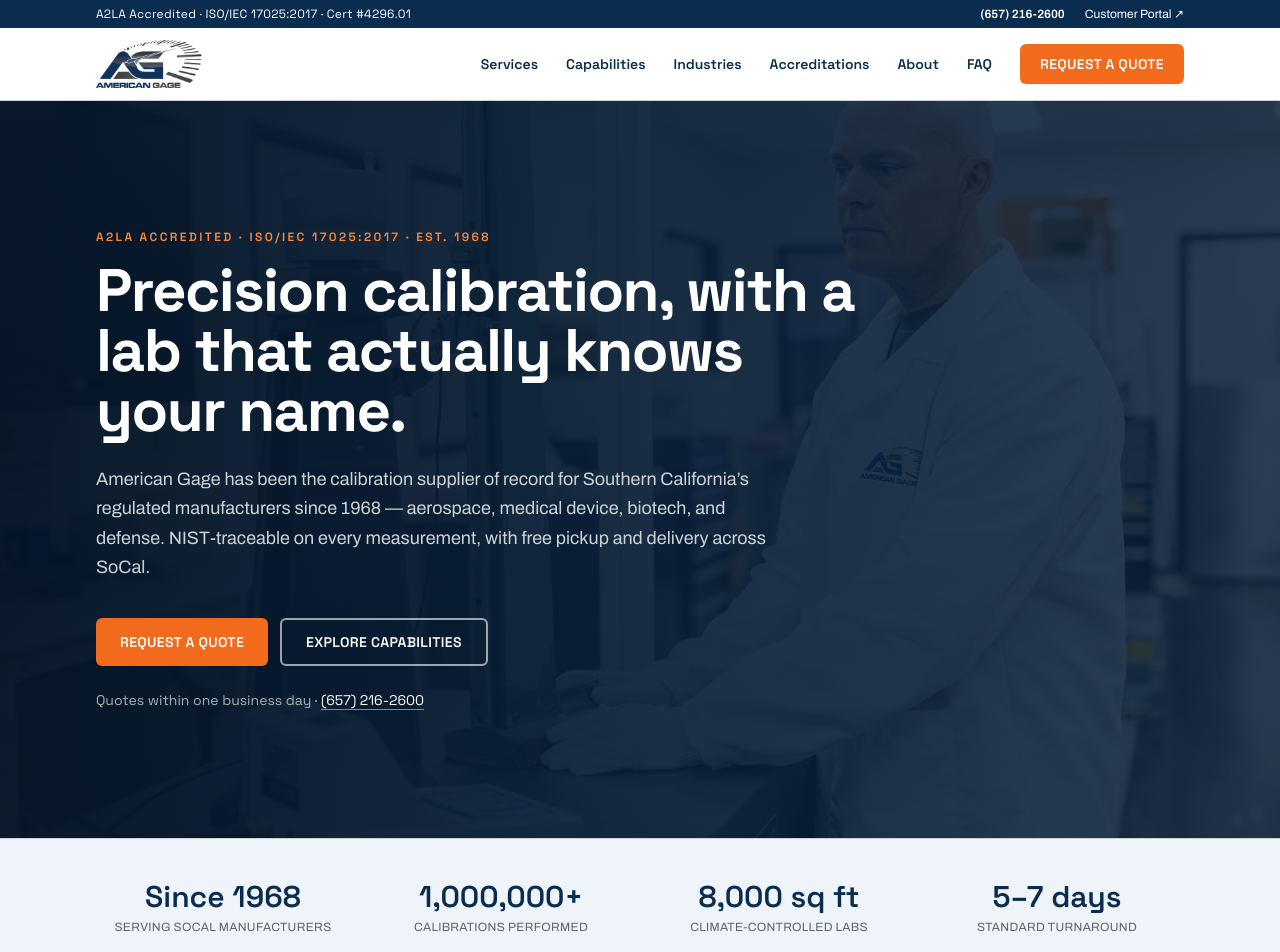
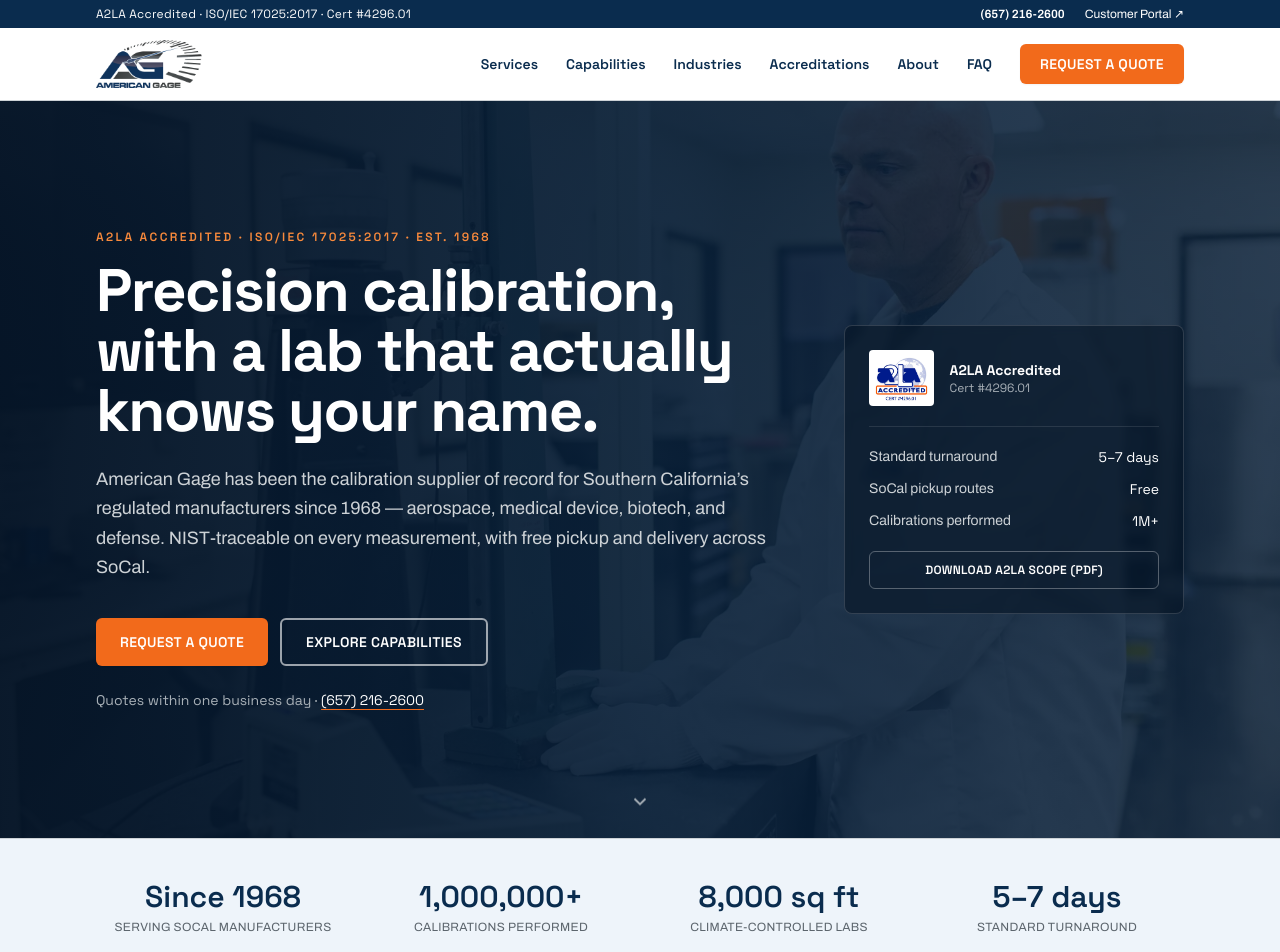
Before and after one commit to surgeadmin1/american-gage, a Next.js app: page / in a window 1280 px wide. Shown: the top 952 px of the page. Built offline with nearby package versions, Linux system fonts and the light colour scheme.

Commit message:
Design pass 2: hero trust panel, how-it-works strip, per-page CTA imagery, service icons, footer emphasis

```diff
--- a/app/capabilities/[slug]/page.tsx
+++ b/app/capabilities/[slug]/page.tsx
@@ -168,6 +168,7 @@
       <CTASection
         heading={`Need ${cap.shortName.toLowerCase()} calibration?`}
         body="Send your equipment list and we’ll confirm scope, pricing, and turnaround within one business day — with free pickup if you’re on a SoCal route."
+        image={cap.image.src}
       />
     </>
   );
--- a/app/page.tsx
+++ b/app/page.tsx
@@ -70,7 +70,8 @@
           className="object-cover opacity-25"
         />
         <div className="absolute inset-0 bg-gradient-to-r from-navy-950/90 via-navy-900/70 to-navy-900/40" aria-hidden="true" />
-        <div className="container-site relative py-24 sm:py-32">
+        <div className="container-site relative grid items-center gap-12 py-24 sm:py-28 lg:grid-cols-[1fr_340px] lg:py-32">
+          <div>
             <p className="eyebrow !text-accent-400">
               A2LA Accredited · ISO/IEC 17025:2017 · Est. {site.founded}
             </p>
@@ -98,12 +99,65 @@
               </a>
             </p>
           </div>
+
+          {/* Trust panel */}
+          <aside className="hidden lg:block" aria-label="Accreditation summary">
+            <div className="rounded-lg border border-white/15 bg-navy-950/60 p-6 backdrop-blur-sm">
+              <div className="flex items-center gap-4">
+                <Image
+                  src="/images/a2la-accredited-4296-01.jpg"
+                  alt="A2LA Accredited symbol, certificate 4296.01"
+                  width={72}
+                  height={61}
+                  className="h-14 w-auto rounded bg-white p-1"
+                />
+                <div>
+                  <p className="font-display text-sm font-bold text-white">A2LA Accredited</p>
+                  <p className="font-mono text-xs text-steel-300">Cert #{site.a2laCertNumber}</p>
+                </div>
+              </div>
+              <ul className="mt-5 space-y-3 border-t border-white/10 pt-5 text-sm text-steel-200">
+                <li className="flex justify-between gap-3">
+                  <span>Standard turnaround</span>
+                  <span className="font-mono text-white">5–7 days</span>
+                </li>
+                <li className="flex justify-between gap-3">
+                  <span>SoCal pickup routes</span>
+                  <span className="font-mono text-white">Free</span>
+                </li>
+                <li className="flex justify-between gap-3">
+                  <span>Calibrations performed</span>
+                  <span className="font-mono text-white">1M+</span>
+                </li>
+              </ul>
+              <a
+                href={site.a2laScopeUrl}
+                target="_blank"
+                rel="noopener noreferrer"
+                className="mt-5 block rounded-md border border-white/30 py-2.5 text-center font-display text-xs font-semibold uppercase tracking-wide text-white transition hover:border-accent-400 hover:text-accent-400"
+              >
+                Download A2LA Scope (PDF)
+              </a>
+            </div>
+          </aside>
+        </div>
+
+        {/* Scroll cue */}
+        <a
+          href="#disciplines"
+          aria-label="Scroll to capabilities"
+          className="absolute bottom-5 left-1/2 hidden -translate-x-1/2 text-steel-300 transition hover:text-accent-400 sm:block"
+        >
+          <svg width="22" height="22" viewBox="0 0 24 24" fill="none" stroke="currentColor" strokeWidth="2" aria-hidden="true" className="animate-bounce">
+            <path d="M6 9l6 6 6-6" />
+          </svg>
+        </a>
       </section>
 
       <StatsBand />
 
       {/* Capabilities grid */}
-      <section className="container-site py-20">
+      <section id="disciplines" className="container-site py-20">
         <div className="max-w-2xl">
           <p className="eyebrow">Capabilities</p>
           <h2 className="mt-3 font-display text-3xl font-bold text-navy-900 sm:text-4xl">
@@ -181,6 +235,41 @@
               </Link>
             ))}
           </div>
+        </div>
+      </section>
+
+      {/* How it works */}
+      <section aria-label="How it works" className="border-b border-steel-200">
+        <div className="container-site py-16">
+          <p className="eyebrow">How It Works</p>
+          <h2 className="mt-3 font-display text-3xl font-bold text-navy-900 sm:text-4xl">
+            Three steps to audit-ready.
+          </h2>
+          <ol className="mt-10 grid gap-8 md:grid-cols-3">
+            {[
+              {
+                step: '01',
+                title: 'Send your equipment list',
+                body: 'Manufacturer, model, serial — spreadsheet or scribbles, we don’t judge. You get scope confirmation, pricing, and turnaround within one business day.',
+              },
+              {
+                step: '02',
+                title: 'We pick up on your route',
+                body: 'Our driver collects your instruments on the next scheduled run through your county — or drop off anytime, or book on-site calibration at your facility.',
+              },
+              {
+                step: '03',
+                title: 'Certs land in your portal',
+                body: 'Calibrated in 5–7 business days with as-found/as-left data, uncertainty, and NIST traceability — delivered back to you and accessible online 24/7.',
+              },
+            ].map((s) => (
+              <li key={s.step} className="relative border-t-2 border-accent-500 pt-5">
+                <span className="font-mono text-xs font-semibold text-accent-600">{s.step}</span>
+                <h3 className="mt-1 font-display text-lg font-bold text-navy-800">{s.title}</h3>
+                <p className="mt-2 text-sm leading-relaxed text-steel-600">{s.body}</p>
+              </li>
+            ))}
+          </ol>
         </div>
       </section>
 
--- a/components/CTASection.tsx
+++ b/components/CTASection.tsx
@@ -1,16 +1,37 @@
 import Link from 'next/link';
+import Image from 'next/image';
 import { site } from '@/lib/site';
 
 export default function CTASection({
   heading = 'Get a quote within one business day.',
   body = 'Send your equipment list — manufacturer, model, serial, and any compliance regimes your customers reference. We come back with scope confirmation, pricing, and turnaround.',
+  image,
+  imageAlt = '',
 }: {
   heading?: string;
   body?: string;
+  /** Optional background photo (darkened) — e.g. the discipline image on capability pages */
+  image?: string;
+  imageAlt?: string;
 }) {
   return (
-    <section className="bg-navy-800">
-      <div className="container-site flex flex-col items-start gap-6 py-14 md:flex-row md:items-center md:justify-between">
+    <section className="relative isolate overflow-hidden bg-navy-800">
+      {image && (
+        <>
+          <Image
+            src={image}
+            alt={imageAlt}
+            fill
+            sizes="100vw"
+            className="object-cover opacity-20"
+          />
+          <div
+            className="absolute inset-0 bg-gradient-to-r from-navy-950/90 to-navy-900/60"
+            aria-hidden="true"
+          />
+        </>
+      )}
+      <div className="container-site relative flex flex-col items-start gap-6 py-14 md:flex-row md:items-center md:justify-between">
         <div className="max-w-2xl">
           <div className="gauge-ticks mb-4" aria-hidden="true" />
           <h2 className="font-display text-2xl font-bold text-white sm:text-3xl">{heading}</h2>
--- a/components/Footer.tsx
+++ b/components/Footer.tsx
@@ -61,18 +61,28 @@
           </ul>
         </div>
 
-        <div>
-          <h2 className="font-display text-sm font-semibold uppercase tracking-wider text-white">
+        <div className="rounded-lg border border-navy-800 bg-navy-950/50 p-5 sm:-m-5 sm:p-5">
+          <h2 className="font-display text-sm font-semibold uppercase tracking-wider text-accent-400">
             Visit or Call
           </h2>
-          <address className="mt-4 space-y-2 text-sm not-italic">
+          <address className="mt-4 space-y-2.5 text-sm not-italic">
             <p>
-              {site.address.street}
-              <br />
-              {site.address.city}, {site.address.state} {site.address.zip}
+              <a
+                href="https://maps.google.com/?q=1131+S+Richfield+Rd,+Placentia,+CA+92870"
+                target="_blank"
+                rel="noopener noreferrer"
+                className="transition hover:text-accent-400"
+              >
+                {site.address.street}
+                <br />
+                {site.address.city}, {site.address.state} {site.address.zip} ↗
+              </a>
             </p>
             <p>
-              <a href={site.phoneHref} className="font-semibold text-white transition hover:text-accent-400">
+              <a
+                href={site.phoneHref}
+                className="font-display text-xl font-bold text-white transition hover:text-accent-400"
+              >
                 {site.phone}
               </a>
             </p>
--- /dev/null
+++ b/components/ServiceIcon.tsx
@@ -0,0 +1,52 @@
+const paths: Record<string, React.ReactNode> = {
+  lab: (
+    // flask
+    <path d="M9 3h6M10 3v5.5L4.8 17.4A2 2 0 0 0 6.6 20h10.8a2 2 0 0 0 1.8-2.6L14 8.5V3M7.5 14h9" />
+  ),
+  onsite: (
+    // toolbox / site case
+    <path d="M3 9h18v10H3zM3 13h18M9 9V6a1 1 0 0 1 1-1h4a1 1 0 0 1 1 1v3M12 12v3" />
+  ),
+  pickup: (
+    // delivery truck
+    <path d="M1 5h13v11H1zM14 9h5l3 3v4h-8M5.5 19a1.5 1.5 0 1 0 0-3 1.5 1.5 0 0 0 0 3zM17.5 19a1.5 1.5 0 1 0 0-3 1.5 1.5 0 0 0 0 3z" />
+  ),
+  repair: (
+    // wrench
+    <path d="M14.7 6.3a4.5 4.5 0 0 0-6 6L3 18l3 3 5.7-5.7a4.5 4.5 0 0 0 6-6L14 13l-3-3 3.7-3.7z" />
+  ),
+  process: (
+    // gauge
+    <path d="M12 20a8 8 0 1 1 8-8M12 12l4-4M12 20h.01M5 15h.01M19 15h.01" />
+  ),
+  validation: (
+    // clipboard check
+    <path d="M9 4h6v3H9zM15 4h2a2 2 0 0 1 2 2v13a2 2 0 0 1-2 2H7a2 2 0 0 1-2-2V6a2 2 0 0 1 2-2h2M9 13l2 2 4-4" />
+  ),
+  staffing: (
+    // people
+    <path d="M9 11a3.5 3.5 0 1 0 0-7 3.5 3.5 0 0 0 0 7zM2.5 20a6.5 6.5 0 0 1 13 0M16 4.6a3.5 3.5 0 0 1 0 5.8M18.2 14.4a6.5 6.5 0 0 1 3.3 5.6" />
+  ),
+};
+
+export default function ServiceIcon({ name }: { name: keyof typeof paths | string }) {
+  return (
+    <span
+      aria-hidden="true"
+      className="inline-flex h-11 w-11 shrink-0 items-center justify-center rounded-md bg-accent-500/10 text-accent-600"
+    >
+      <svg
+        width="22"
+        height="22"
+        viewBox="0 0 24 24"
+        fill="none"
+        stroke="currentColor"
+        strokeWidth="1.8"
+        strokeLinecap="round"
+        strokeLinejoin="round"
+      >
+        {paths[name]}
+      </svg>
+    </span>
+  );
+}
```
Also changed, not shown: app/services/page.tsx (+15 -7 lines). Lines whose indentation alone changed are shown as unchanged.
